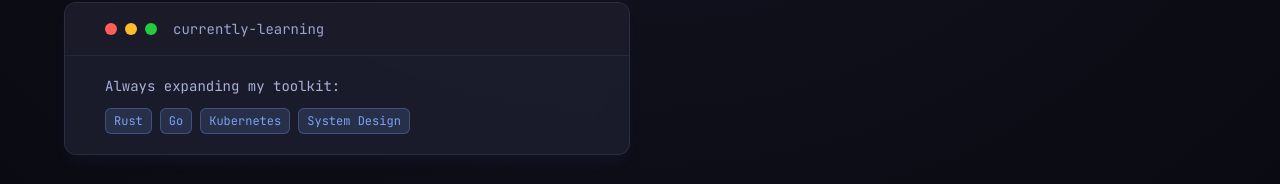
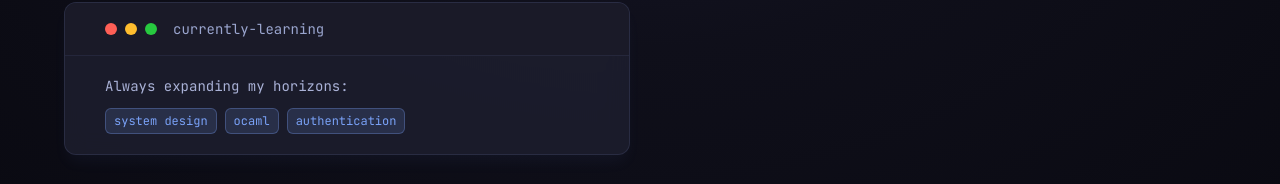
Before and after one commit to Jacoba91/jacob-portfolio, a React (Vite) app: page /skills in a window 1280 px wide. Shown: the part 855-1039 px from the top of the page. Built offline with nearby package versions, Linux system fonts and the light colour scheme.

Commit message:
icon changes

```diff
--- a/src/index.css
+++ b/src/index.css
@@ -230,6 +230,14 @@
   background-color: rgba(65, 72, 104, 0.6);
 }
 
+html.dark .bento-card .icon-link svg {
+  color: #a9b1d6;
+}
+
+html.dark .bento-card .icon-link:hover svg {
+  color: #c0caf5;
+}
+
 /* Quick nav and action links */
 html.dark .bento-card .nav-card-link {
   background-color: rgba(65, 72, 104, 0.3);
--- a/src/pages/SkillsPage.tsx
+++ b/src/pages/SkillsPage.tsx
@@ -200,10 +200,10 @@
         <BentoCard title="currently-learning" colSpan={2} delay={0.45}>
           <div className="space-y-3">
             <p className="text-sm dark:text-mocha-subtext0 text-bone-pencil">
-              Always expanding my toolkit:
+              Always expanding my horizons:
             </p>
             <div className="flex flex-wrap gap-2">
-              {["Rust", "Go", "Kubernetes", "System Design"].map((tech) => (
+              {["system design", "ocaml", "authentication"].map((tech) => (
                 <span
                   key={tech}
                   className="accent-tag px-2 py-1 text-xs font-mono rounded-md
```
